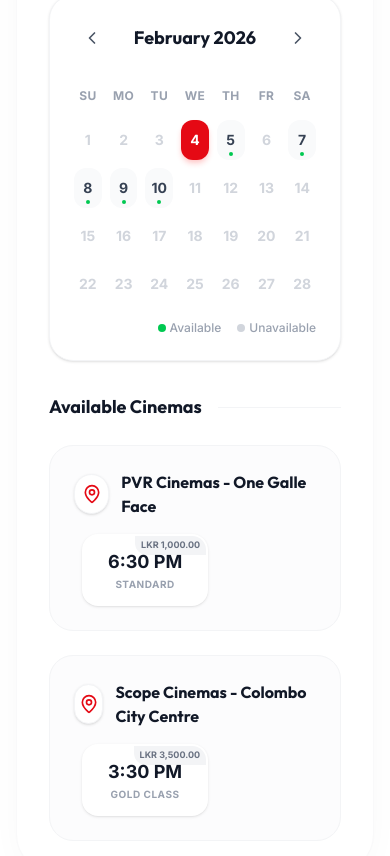
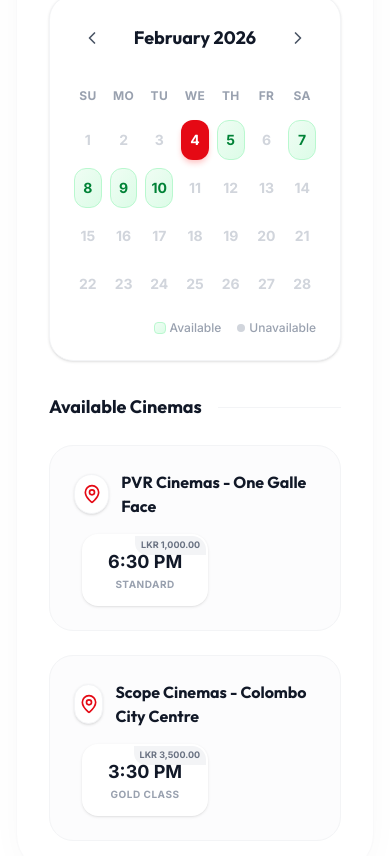
Before and after one commit to akindu02/cineX-movie-ticket-booking, a React (Vite) app in the folder frontend/: page /movies/1 in a window 390 px wide. Shown: the part 1280-2136 px from the top of the page. Built offline with nearby package versions, Linux system fonts and the light colour scheme.

Commit message:
change the calander

```diff
--- a/frontend/src/pages/AdminDashboardPage.jsx
+++ b/frontend/src/pages/AdminDashboardPage.jsx
@@ -1,7 +1,7 @@
 import { useState, useMemo } from 'react';
 import { movies } from '../data/movies';
 import { shows, formatPrice, formatShowTime, getAllCinemas } from '../data/shows';
-import { LayoutGrid, Film, Monitor, Ticket, Search, Plus, Edit, Trash, Users, DollarSign, Calendar, TrendingUp } from 'lucide-react';
+import { LayoutGrid, Film, Monitor, Ticket, Search, Plus, Edit, Trash, Users, DollarSign, Calendar, TrendingUp, Clock } from 'lucide-react';
 import toast from 'react-hot-toast';
 
 const AdminDashboardPage = () => {
@@ -70,8 +70,8 @@
     <button
         onClick={onClick}
         className={`w-full flex items-center gap-3 px-4 py-3 rounded-lg transition-all ${active
-                ? 'bg-[var(--color-primary)]/10 text-[var(--color-primary)] font-semibold'
-                : 'text-[var(--color-light-300)] hover:bg-white/5 hover:text-white'
+            ? 'bg-[var(--color-primary)]/10 text-[var(--color-primary)] font-semibold'
+            : 'text-[var(--color-light-300)] hover:bg-white/5 hover:text-white'
             }`}
     >
         <Icon className="w-5 h-5" />
--- a/frontend/src/pages/MovieDetailsPage.jsx
+++ b/frontend/src/pages/MovieDetailsPage.jsx
@@ -247,19 +247,16 @@
                 disabled={!isAvailable}
                 onClick={() => isAvailable && onSelectDate(dateStr)}
                 className={`
-                    h-10 md:h-12 rounded-lg flex items-center justify-center text-sm font-bold transition-all relative
+                    h-10 md:h-12 rounded-lg flex items-center justify-center text-sm font-bold transition-all relative border
                     ${isSelected
-                        ? 'bg-[var(--color-primary)] text-white shadow-md shadow-red-200'
+                        ? 'bg-[var(--color-primary)] text-white shadow-md shadow-red-200 border-transparent'
                         : isAvailable
-                            ? 'hover:bg-red-50 hover:text-[var(--color-primary)] text-gray-700 bg-gray-50'
-                            : 'text-gray-300 cursor-not-allowed bg-transparent'
+                            ? 'bg-gradient-to-br from-green-50 to-green-100 text-green-700 border-green-200 hover:shadow-sm hover:from-green-100 hover:to-green-200'
+                            : 'text-gray-300 cursor-not-allowed bg-transparent border-transparent'
                     }
                 `}
             >
                 {d}
-                {isAvailable && !isSelected && (
-                    <div className="absolute bottom-1 w-1 h-1 rounded-full bg-green-500"></div>
-                )}
             </button>
         );
     }
@@ -290,7 +287,7 @@
 
             <div className="flex items-center gap-4 mt-4 text-xs font-medium text-gray-400 justify-end">
                 <div className="flex items-center gap-1">
-                    <div className="w-2 h-2 rounded-full bg-green-500"></div>
+                    <div className="w-3 h-3 rounded bg-gradient-to-br from-green-50 to-green-100 border border-green-200"></div>
                     Available
                 </div>
                 <div className="flex items-center gap-1">
--- a/frontend/src/styles/index.css
+++ b/frontend/src/styles/index.css
@@ -155,8 +155,11 @@
 /* ===== Utility Classes ===== */
 @layer utilities {
   .text-gradient {
-    color: var(--color-primary);
-    /* Simplified for clean look */
+    background: linear-gradient(to right, var(--color-primary), var(--color-primary-light));
+    -webkit-background-clip: text;
+    background-clip: text;
+    color: transparent;
+    display: inline-block;
   }
 
   .bg-glass {
```
